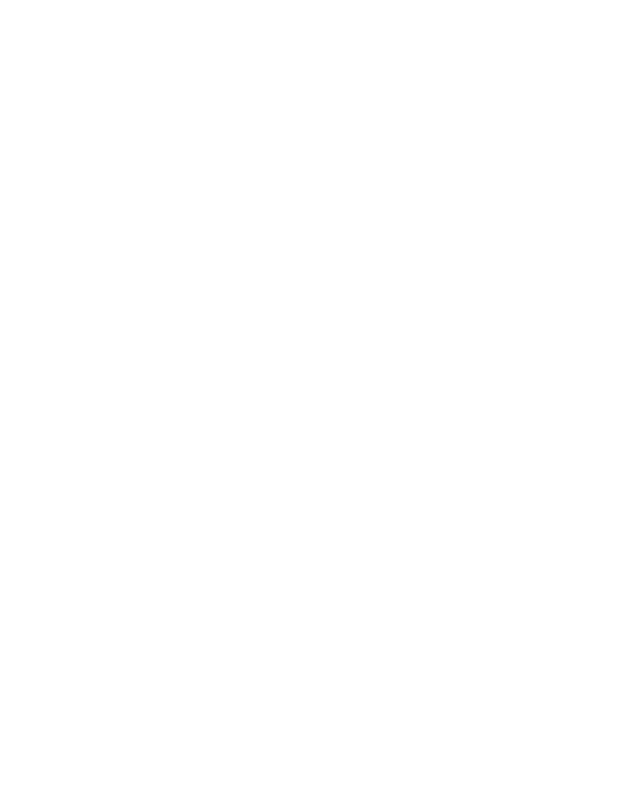
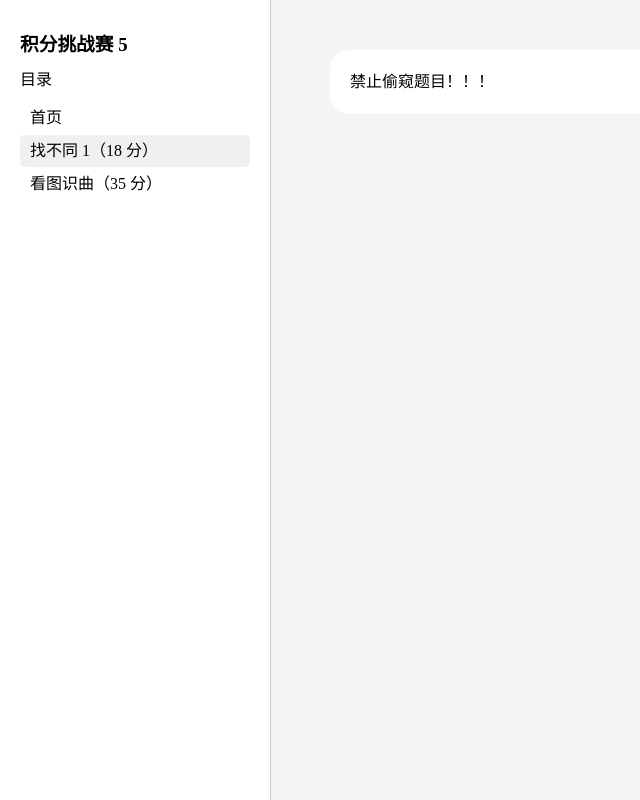
Before and after one commit to lusq5174/points, a plain HTML site: page part1/index.html in a window 1280 px wide. Shown: the whole page, without its empty margins (0-640 px from the left). Drawn offline with Linux system fonts and the light colour scheme.

Commit message:
Add files via upload

```diff
--- a/part1/index.html
+++ b/part1/index.html
@@ -1,6 +1,92 @@
 <html lang="zh-CN">
-  <head>
-  </head>
-  <body>
-  </body>
+    <head>
+        <meta charset="UTF-8">
+        <title>找不同 1 - 积分挑战赛 5</title>
+        <style>
+            body {
+                background-color: #f5f5f5;
+                margin: 0px;
+            }
+            div.left {
+                border-right: 1px solid #cccccc;
+                padding: 10px 20px;
+                background-color: #ffffff;
+                height: calc(100% - 20px);
+                width: 230px;
+                position: fixed;
+                float: left;
+            }
+            div.right {
+                margin: 50px 0px 50px 330px;
+                border-radius: 20px;
+                padding: 10px 20px;
+                background-color: #ffffff;
+                width: calc(100% - 430px);
+                float: left;
+            }
+            div.list {
+                margin: 1px 0px;
+                border-radius: 5px;
+                padding: 1px 0px;
+            }
+            div.list:hover {
+                background-color: #f5f5f5;
+            }
+            div.list-now {
+                margin: 1px 0px;
+                border-radius: 5px;
+                padding: 1px 0px;
+                background-color: #f0f0f0;
+            }
+            a {
+                text-decoration: none;
+            }
+            p {
+                line-height: 0.75;
+            }
+            p.list {
+                margin: 9px 10px;
+                color: #000000;
+            }
+            li {
+                line-height: 1.5;
+            }
+            code {
+                font-family: 'SFMono-Regular', Consolas, 'Liberation Mono', Menlo, monospace;
+                font-size: 0.8em;
+                border: 1px solid #cccccc;
+                border-radius: 3px;
+                padding: 0.1em 0.3em;
+                background: #f0f0f0;
+                transition: filter 0.2s ease;
+            }
+            code:hover {
+                filter: brightness(1.03);
+            }
+        </style>
+    </head>
+    <body>
+        <div class="left">
+            <h3>积分挑战赛 5</h3>
+            <p>目录</p>
+            <a href="https://lusq5174.github.io/points/">
+                <div class="list">
+                    <p class="list">首页</p>
+                </div>
+            </a>
+            <a href="https://lusq5174.github.io/points/part1">
+                <div class="list-now">
+                    <p class="list">找不同 1（18 分）</p>
+                </div>
+            </a>
+            <a href="https://lusq5174.github.io/points/part2">
+                <div class="list">
+                    <p class="list">看图识曲（35 分）</p>
+                </div>
+            </a>
+        </div>
+        <div class="right">
+            <p>禁止偷窥题目！！！</p>
+        </div>
+    </body>
 </html>
```
